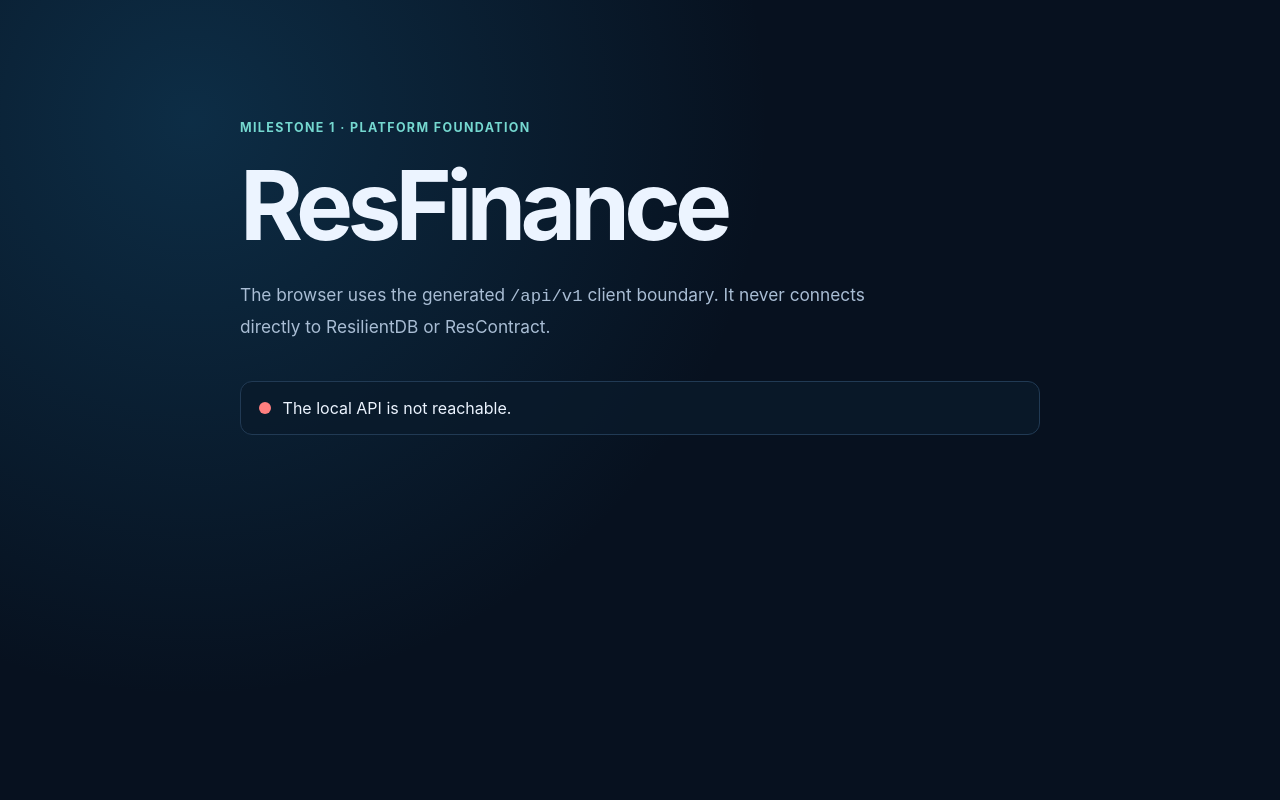
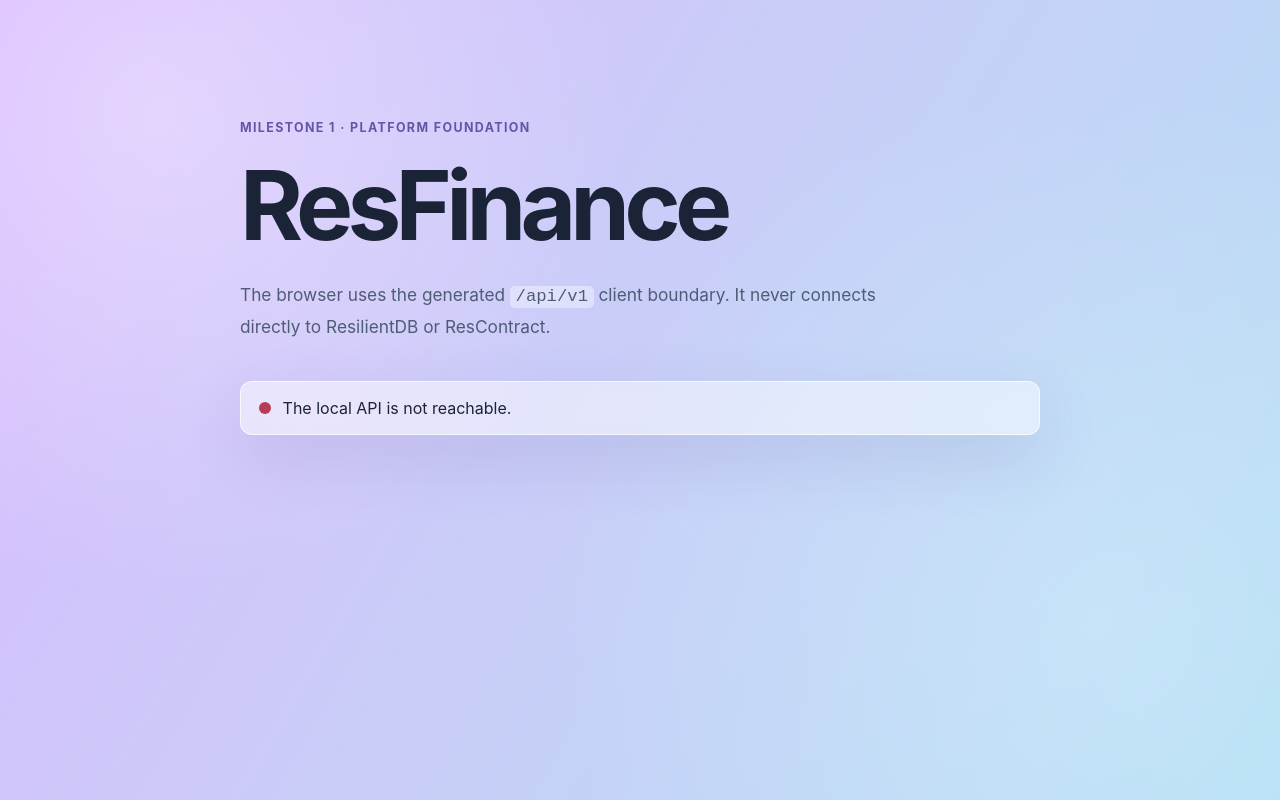
Before and after one commit to Reficul013/ResFinance, a React (Vite) app in the folder client/: page / in a window 1280 px wide. Built offline with nearby package versions, Linux system fonts and the light colour scheme; no server answers.

Commit message:
style: add adaptive light and dark themes

```diff
--- a/client/src/app/styles.css
+++ b/client/src/app/styles.css
@@ -1,6 +1,29 @@
 :root {
-  color: #ecf4ff;
-  background: #07111f;
+  color: #1a2436;
+  background: #c7d9f7;
+  color-scheme: light dark;
+  --page-text: #1a2436;
+  --page-muted: #4e5d75;
+  --page-accent: #6555a5;
+  --page-background:
+    radial-gradient(
+      circle at 12% 14%,
+      rgb(255 255 255 / 34%),
+      transparent 30rem
+    ),
+    radial-gradient(
+      circle at 86% 78%,
+      rgb(222 250 255 / 32%),
+      transparent 34rem
+    ),
+    linear-gradient(120deg, #d9baff 0%, #c9cef8 48%, #b5def3 100%);
+  --card-background: rgb(255 255 255 / 48%);
+  --card-border: rgb(255 255 255 / 70%);
+  --card-shadow: 0 1.5rem 4rem rgb(78 72 139 / 14%);
+  --code-background: rgb(255 255 255 / 38%);
+  --status-checking: #b27621;
+  --status-ready: #197b68;
+  --status-error: #b73b55;
   font-family:
     Inter,
     ui-sans-serif,
@@ -21,9 +44,9 @@ body {
   margin: 0;
   min-width: 320px;
   min-height: 100vh;
-  background:
-    radial-gradient(circle at 15% 15%, rgb(24 98 142 / 35%), transparent 36rem),
-    #07111f;
+  color: var(--page-text);
+  background: var(--page-background);
+  background-attachment: fixed;
 }
 
 .shell {
@@ -34,7 +57,7 @@ body {
 
 .eyebrow {
   margin: 0 0 0.75rem;
-  color: #75d8d0;
+  color: var(--page-accent);
   font-size: 0.78rem;
   font-weight: 700;
   letter-spacing: 0.11em;
@@ -49,9 +72,16 @@ h1 {
 
 .lede {
   max-width: 42rem;
-  color: #a9bdd4;
+  color: var(--page-muted);
   font-size: 1.08rem;
   line-height: 1.7;
+}
+
+code {
+  padding: 0.08em 0.32em;
+  border-radius: 0.3rem;
+  background: var(--code-background);
+  color: inherit;
 }
 
 .status-card {
@@ -61,22 +91,53 @@ h1 {
   align-items: center;
   margin-top: 2.5rem;
   padding: 1rem 1.15rem;
-  border: 1px solid #213a54;
+  border: 1px solid var(--card-border);
   border-radius: 0.75rem;
-  background: rgb(9 26 43 / 78%);
+  background: var(--card-background);
+  box-shadow: var(--card-shadow);
+  backdrop-filter: blur(1rem);
 }
 
 .status-dot {
   width: 0.7rem;
   height: 0.7rem;
   border-radius: 999px;
-  background: #f2bd5a;
+  background: var(--status-checking);
 }
 
 .status-card[data-state="ready"] .status-dot {
-  background: #53d89b;
+  background: var(--status-ready);
 }
 
 .status-card[data-state="error"] .status-dot {
-  background: #ff7f7f;
+  background: var(--status-error);
 }
+
+@media (prefers-color-scheme: dark) {
+  :root {
+    color: #f5f7fb;
+    background: #0d1019;
+    --page-text: #f5f7fb;
+    --page-muted: #9ba4b5;
+    --page-accent: #38d1c5;
+    --page-background:
+      radial-gradient(
+        circle at 14% 14%,
+        rgb(38 200 185 / 16%),
+        transparent 32rem
+      ),
+      radial-gradient(
+        circle at 88% 22%,
+        rgb(55 154 165 / 10%),
+        transparent 30rem
+      ),
+      linear-gradient(145deg, #1b202b 0%, #10131e 48%, #0b0c14 100%);
+    --card-background: rgb(17 23 33 / 76%);
+    --card-border: #2d3747;
+    --card-shadow: 0 1.5rem 4rem rgb(0 0 0 / 24%);
+    --code-background: rgb(55 209 197 / 10%);
+    --status-checking: #f2bd5a;
+    --status-ready: #38d1c5;
+    --status-error: #ff7f7f;
+  }
+}
```
